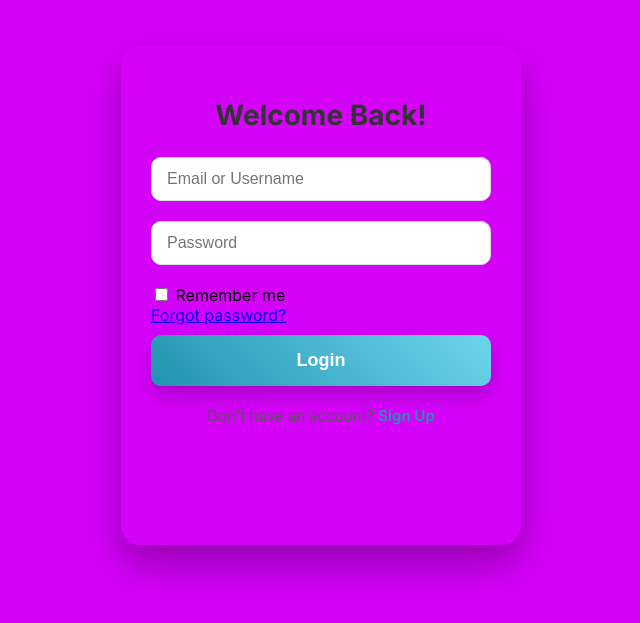
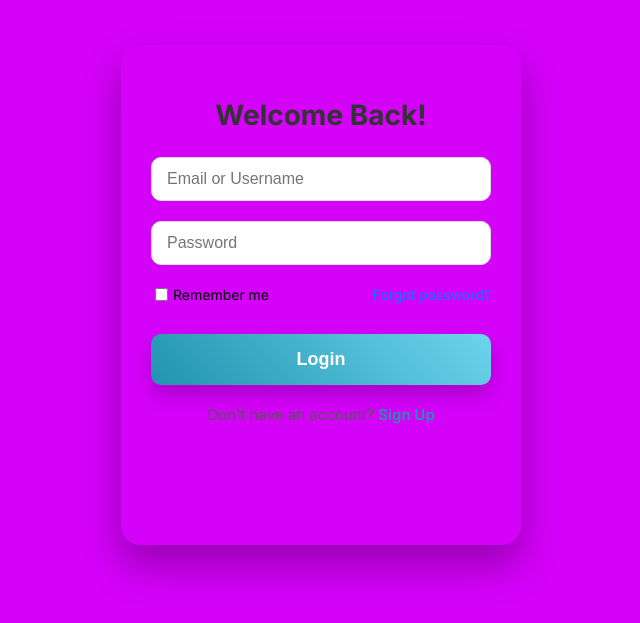
Before and after one commit to PawaTech-IT-Department/pawa, a website: page login.html in a window 1280 px wide. Shown: the part 105-728 px from the top of the page, without its empty margins (319-959 px from the left). Drawn offline with Linux system fonts and the light colour scheme.

Commit message:
Update login.css

```diff
--- a/styles/login.css
+++ b/styles/login.css
@@ -12,6 +12,31 @@
             padding: 20px;
             box-sizing: border-box;
             overflow: hidden; /* Prevent scrollbar due to card shadow */
+        }
+        .options-container {
+            display: flex; /* Use flexbox for alignment */
+            justify-content: space-between; /* Space out elements */
+            align-items: center; /* Vertically align them */
+            margin-bottom: 20px;
+            font-size: 14px;
+        }
+
+        .remember-me {
+            display: flex;
+            align-items: center;
+        }
+
+        .remember-me input[type="checkbox"] {
+            margin-right: 5px; /* Space between checkbox and text */
+        }
+
+        .forgot-password a {
+            color: #007bff;
+            text-decoration: none;
+        }
+
+        .forgot-password a:hover {
+            text-decoration: underline;
         }
 
         /* Card Container */
```
